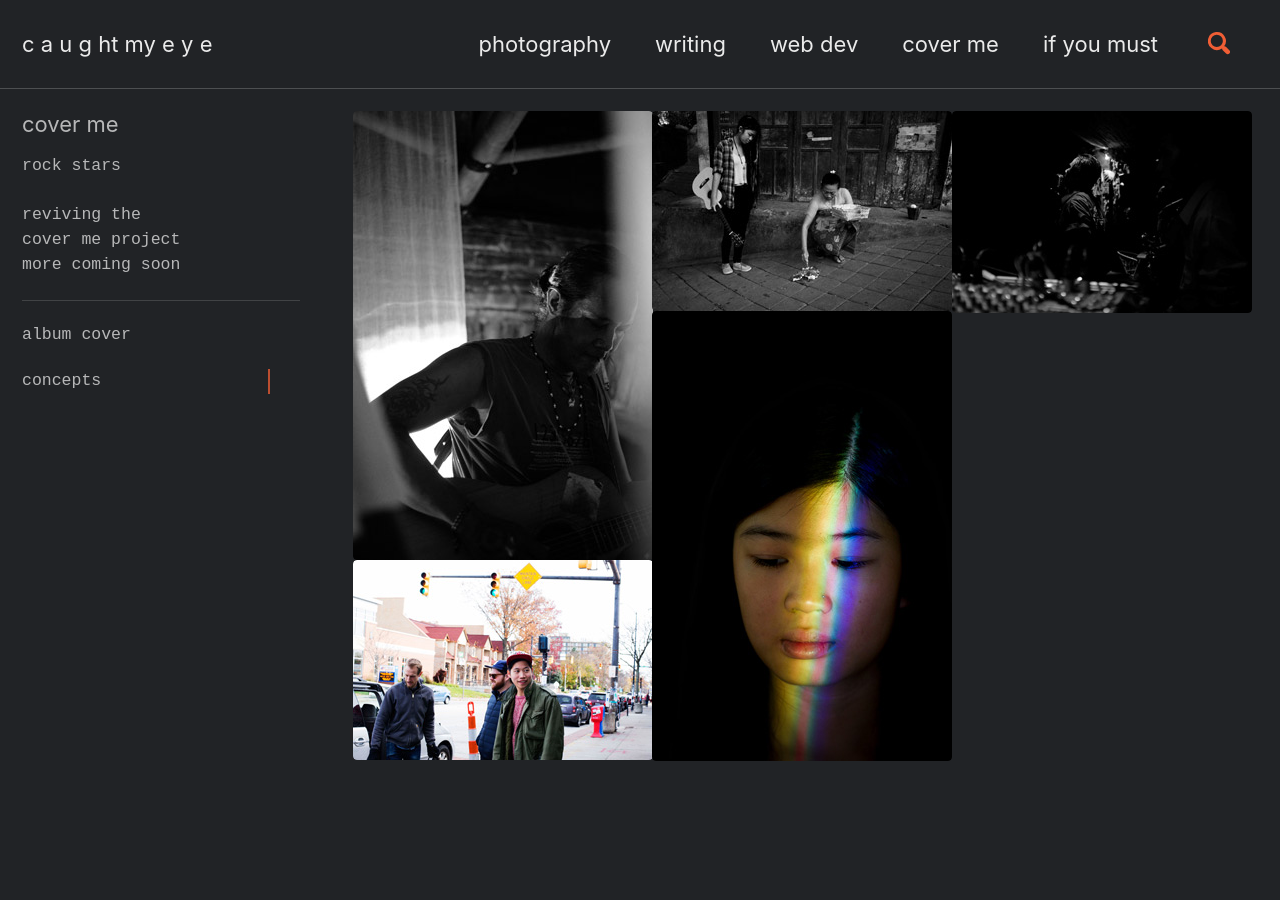
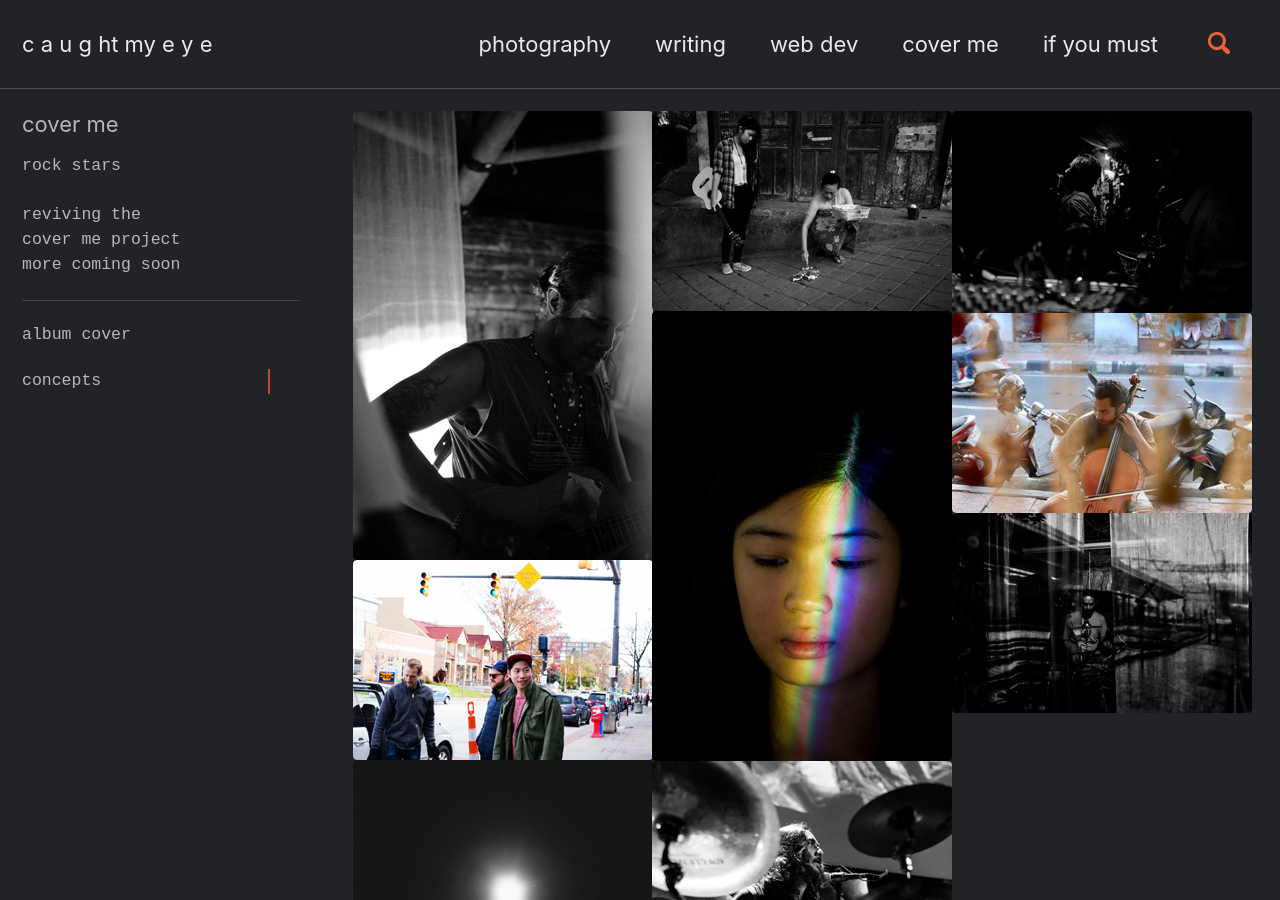
Before and after one commit to marklchaves/caughtmyeye, a Jekyll site: the page built from _pages/cover-me.md, in a window 1280 px wide and 900 px high. Built offline with Jekyll 4.4.1, drawn with Linux system fonts in a browser that asks for light colours; cached includes are drawn as plain includes; nearby versions of some CDN libraries.

Commit message:
Improved mobile menu spacing, more cover me

```diff
--- a/_pages/cover-me.md
+++ b/_pages/cover-me.md
@@ -40,12 +40,12 @@
             <figure class="full ">
 
                 <div class="archive__item-teaser">
-                    <img src="/assets/images/cover-me/matajiwa-anda-guitar-1-300w.jpg" alt="">
+                    <img src="/assets/images/cover-me/matajiwa-anda-guitar-1-300w.jpg" alt="anda of matajiwa - kuta bali by freelance photographer mark l chaves">
                 </div>
 
                 <h2 class="archive__item-title" itemprop="headline">
 
-                    <a href="/assets/images/cover-me/matajiwa-anda-guitar-1-720w.jpg" rel="permalink">
+                    <a href="/assets/images/cover-me/matajiwa-anda-guitar-1-720w.jpg" rel="permalink" title="anda of matajiwa - kuta bali">
                     </a>
 
                 </h2>
@@ -61,12 +61,12 @@
             <figure class="full ">
 
                 <div class="archive__item-teaser">
-                    <img src="/assets/images/cover-me/campuhan-warung-kai-ibu-canang-1-bw-300w.jpg" alt="">
+                    <img src="/assets/images/cover-me/campuhan-warung-kai-ibu-canang-1-bw-300w.jpg" alt="kai mata - ubud bali by freelance photographer mark l chaves">
                 </div>
 
                 <h2 class="archive__item-title" itemprop="headline">
 
-                    <a href="/assets/images/cover-me/campuhan-warung-kai-ibu-canang-1-bw-1280w.jpg" rel="permalink">
+                    <a href="/assets/images/cover-me/campuhan-warung-kai-ibu-canang-1-bw-1280w.jpg" rel="permalink" title="kai mata - ubud bali">
                     </a>
 
                 </h2>
@@ -82,12 +82,12 @@
             <figure class="full ">
 
                 <div class="archive__item-teaser">
-                    <img src="/assets/images/cover-me/bali-room4dessert-rockabilly-singer-1-300w.jpg" alt="">
+                    <img src="/assets/images/cover-me/bali-room4dessert-rockabilly-singer-1-300w.jpg" alt="john and the jail story - ubud bali by freelance photographer mark l chaves">
                 </div>
 
                 <h2 class="archive__item-title" itemprop="headline">
 
-                    <a href="/assets/images/cover-me/bali-room4dessert-rockabilly-singer-1-1080w.jpg" rel="permalink">
+                    <a href="/assets/images/cover-me/bali-room4dessert-rockabilly-singer-1-1080w.jpg" rel="permalink" title="john and the jail story - ubud bali">
                     </a>
 
                 </h2>
@@ -103,12 +103,12 @@
             <figure class="full ">
 
                 <div class="archive__item-teaser">
-                    <img src="/assets/images/cover-me/akron-ensemble-etal-square-records-outside-1-300w.jpg" alt="">
+                    <img src="/assets/images/cover-me/akron-ensemble-etal-square-records-outside-1-300w.jpg" alt="ensemble - square records akron ohio by freelance photographer mark l chaves">
                 </div>
 
                 <h2 class="archive__item-title" itemprop="headline">
 
-                    <a href="/assets/images/cover-me/akron-ensemble-etal-square-records-outside-1-1280w.jpg" rel="permalink">
+                    <a href="/assets/images/cover-me/akron-ensemble-etal-square-records-outside-1-1280w.jpg" rel="permalink" title="ensemble - square records akron ohio">
                     </a>
 
                 </h2>
@@ -124,12 +124,96 @@
             <figure class="full ">
 
                 <div class="archive__item-teaser">
-                    <img src="/assets/images/cover-me/kai-rainbow-session-ed-300w.jpg" alt="">
+                    <img src="/assets/images/cover-me/kai-rainbow-session-ed-300w.jpg" alt="kai mata - so hard album cover by freelance photographer mark l chaves">
                 </div>
 
                 <h2 class="archive__item-title" itemprop="headline">
 
-                    <a href="/assets/images/cover-me/kai-rainbow-session-ed-720w.jpg" rel="permalink">
+                    <a href="/assets/images/cover-me/kai-rainbow-session-ed-720w.jpg" rel="permalink" title="kai mata - so hard album cover">
+                    </a>
+
+                </h2>
+
+                <p class="archive__item-excerpt" itemprop="description">
+                </p>
+            </figure>
+            </article>
+        </div>
+
+        <div class="grid__item">
+            <article class="archive__item" itemscope itemtype="https://schema.org/CreativeWork">
+            <figure class="full ">
+
+                <div class="archive__item-teaser">
+                    <img src="/assets/images/cover-me/celticroom-cello-playing-1-300w.jpg" alt="celtic room cellist - ubud bali by freelance photographer mark l chaves">
+                </div>
+
+                <h2 class="archive__item-title" itemprop="headline">
+
+                    <a href="/assets/images/cover-me/celticroom-cello-playing-1-1280w.jpg" rel="permalink" title="celtic room cellist - ubud bali">
+                    </a>
+
+                </h2>
+
+                <p class="archive__item-excerpt" itemprop="description">
+                </p>
+            </figure>
+            </article>
+        </div>
+
+        <div class="grid__item">
+            <article class="archive__item" itemscope itemtype="https://schema.org/CreativeWork">
+            <figure class="full ">
+
+                <div class="archive__item-teaser">
+                    <img src="/assets/images/cover-me/matajiwa-hard-rock-anda-spotlight-1-bw-300w.jpg" alt="anda of matajiwa - hardrock cafe kuta bali by freelance photographer mark l chaves">
+                </div>
+
+                <h2 class="archive__item-title" itemprop="headline">
+
+                    <a href="/assets/images/cover-me/matajiwa-hard-rock-anda-spotlight-1-720w.jpg" rel="permalink" title="anda of matajiwa - hardrock cafe kuta bali">
+                    </a>
+
+                </h2>
+
+                <p class="archive__item-excerpt" itemprop="description">
+                </p>
+            </figure>
+            </article>
+        </div>
+
+        <div class="grid__item">
+            <article class="archive__item" itemscope itemtype="https://schema.org/CreativeWork">
+            <figure class="full ">
+
+                <div class="archive__item-teaser">
+                    <img src="/assets/images/cover-me/matajiwa-hard-rock-reza-drums-1-300w.jpg" alt="reza of matajiwa - hardrock cafe kuta bali by freelance photographer mark l chaves">
+                </div>
+
+                <h2 class="archive__item-title" itemprop="headline">
+
+                    <a href="/assets/images/cover-me/matajiwa-hard-rock-reza-drums-1-1280w.jpg" rel="permalink" title="reza of matajiwa - hardrock cafe kuta bali">
+                    </a>
+
+                </h2>
+
+                <p class="archive__item-excerpt" itemprop="description">
+                </p>
+            </figure>
+            </article>
+        </div>
+
+        <div class="grid__item">
+            <article class="archive__item" itemscope itemtype="https://schema.org/CreativeWork">
+            <figure class="full ">
+
+                <div class="archive__item-teaser">
+                    <img src="/assets/images/cover-me/matajiwa-reza-drums-4-2-bw-300w.jpg" alt="anda of matajiwa - kuta bali by freelance photographer mark l chaves">
+                </div>
+
+                <h2 class="archive__item-title" itemprop="headline">
+
+                    <a href="/assets/images/cover-me/matajiwa-reza-drums-4-2-bw-1280w.jpg" rel="permalink" title="anda of matajiwa - kuta bali ">
                     </a>
 
                 </h2>
--- a/_sass/minimal-mistakes/skins/_mlc.scss
+++ b/_sass/minimal-mistakes/skins/_mlc.scss
@@ -151,6 +151,8 @@
 
 .greedy-nav .hidden-links li {
   border: none !important;
+  margin-top: 1em;
+  margin-bottom: 1em;
 }
 
 .modal-overlay {
@@ -160,5 +162,5 @@
   width: 100%;
   height: 100%;
   z-index: 1;
-  background: rgba(0, 0, 0, 0.6);
+  background: rgba(0, 0, 0, 0.7);
 }
```
Also changed, not shown: assets/images/cover-me/matajiwa-reza-drums-4-2-bw-300w.jpg (renamed from assets/images/cover-me/matajiwa-reza-drums-4-2-b-300w.jpg).
